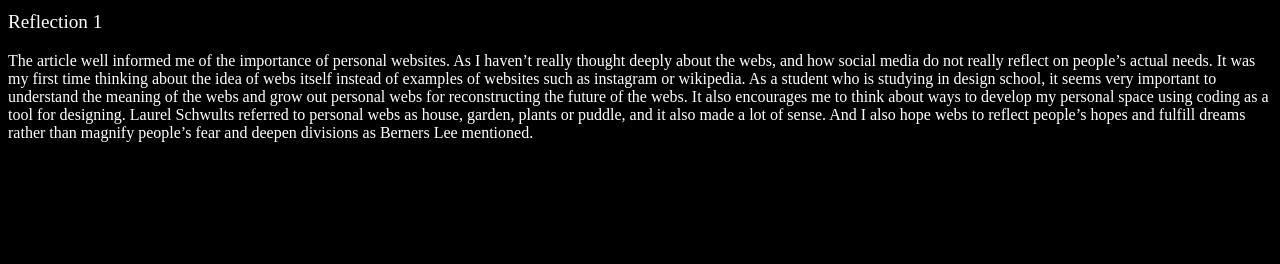
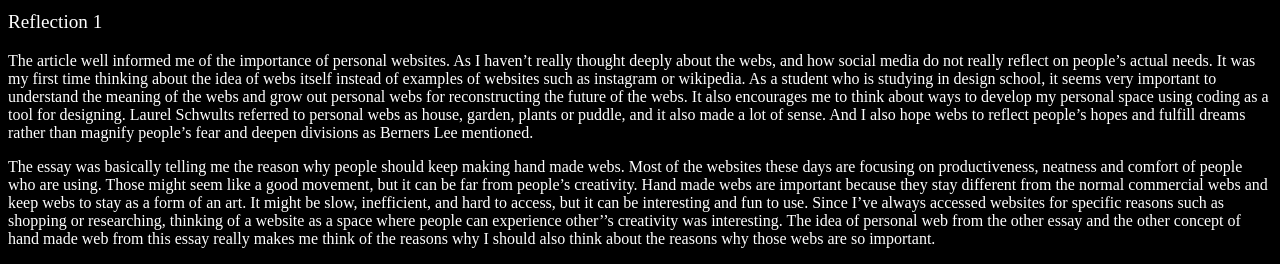
Before and after one commit to Jlee89risd/Reflection, a plain HTML site: page index.html in a window 1280 px wide. Shown: the part 604-868 px from the top of the page. Before the commit the page ends 800 px from the top, so only its background shows below. Drawn offline with Linux system fonts and the light colour scheme.

Commit message:
updated
.

```diff
--- a/index.html
+++ b/index.html
@@ -24,5 +24,7 @@
 
         <p class="reflection1">The article well informed me of the importance of personal websites. As I haven’t really thought deeply about the webs, and how social media do not really reflect on people’s actual needs. It was my first time thinking about the idea of webs itself instead of examples of websites such as instagram or wikipedia. As a student who is studying in design school, it seems very important to understand the meaning of the webs and grow out personal webs for reconstructing the future of the webs. It also encourages me to think about ways to develop my personal space using coding as a tool for designing. Laurel Schwults referred to personal webs as house, garden, plants or puddle, and it also made a lot of sense. And I also hope webs to reflect people’s hopes and fulfill dreams rather than magnify people’s fear and deepen divisions as Berners Lee mentioned.
 </p>
+        <p class="reflection2">The essay was basically telling me the reason why people should keep making hand made webs. Most of the websites these days are focusing on productiveness, neatness and comfort of people who are using. Those might seem like a good movement, but it can be far from people’s creativity. Hand made webs are important because they stay different from the normal commercial webs and keep webs to stay as a form of an art. It might be slow, inefficient, and hard to access, but it can be interesting and fun to use. Since I’ve always accessed websites for specific reasons such as shopping or researching, thinking of a website as a space where people can experience other’’s creativity was interesting. The idea of personal web from the other essay and the other concept of hand made web from this essay really makes me think of the reasons why I should also think about the reasons why those webs are so important.
+</p>
     </body>
 </html>
```
